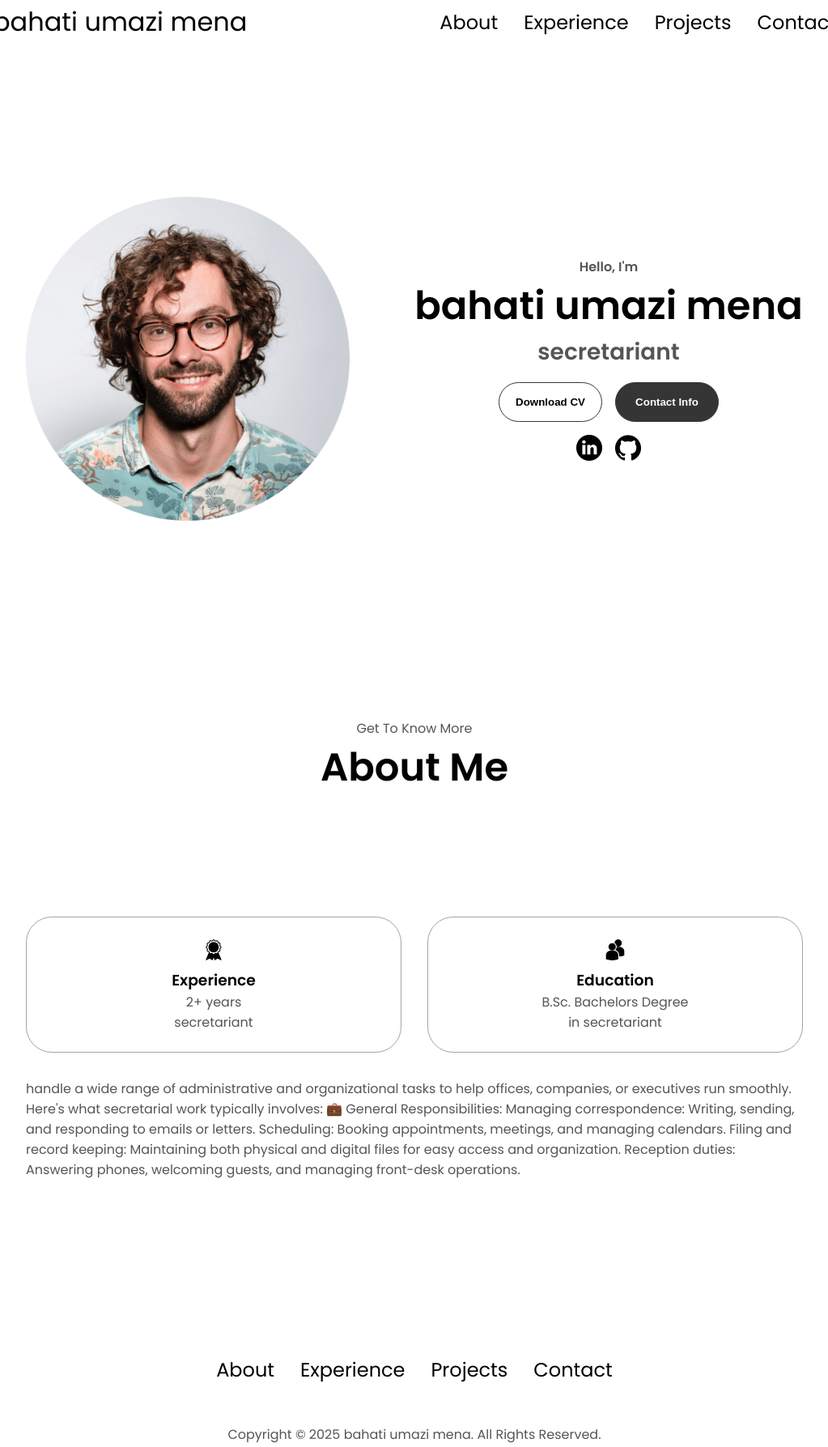
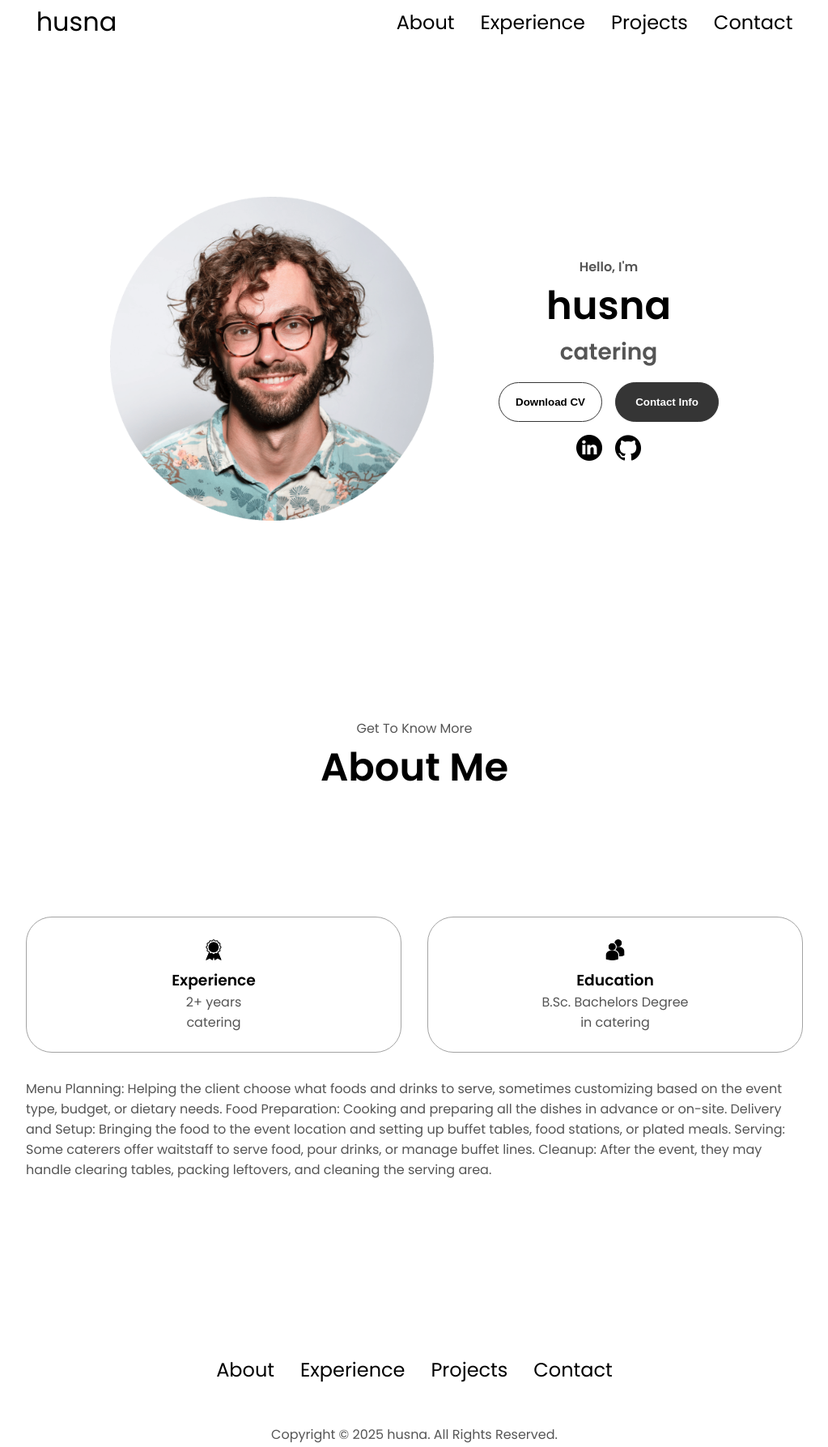
Before and after one commit to bahatiumazimena/husna, a plain HTML site: page index.html in a window 1280 px wide. Shown: the part 41-1828 px from the top of the page at 81% size, without its empty margins (128-1151 px from the left). Drawn offline with Linux system fonts and the light colour scheme.

Commit message:
Update index.html

```diff
--- a/index.html
+++ b/index.html
@@ -10,7 +10,7 @@
   </head>
   <body>
     <nav id="desktop-nav">
-      <div class="logo">bahati umazi mena</div>
+      <div class="logo">husna</div>
       <div>
         <ul class="nav-links">
           <li><a href="#about">About</a></li>
@@ -21,7 +21,7 @@
       </div>
     </nav>
     <nav id="hamburger-nav">
-      <div class="logo">John Doe</div>
+      <div class="logo">husna</div>
       <div class="hamburger-menu">
         <div class="hamburger-icon" onclick="toggleMenu()">
           <span></span>
@@ -42,8 +42,8 @@
       </div>
       <div class="section__text">
         <p class="section__text__p1">Hello, I'm</p>
-        <h1 class="title">bahati umazi mena</h1>
-        <p class="section__text__p2">secretariant</p>
+        <h1 class="title">husna</h1>
+        <p class="section__text__p2">catering</p>
         <div class="btn-container">
           <button
             class="btn btn-color-2"
@@ -85,7 +85,7 @@
                 class="icon"
               />
               <h3>Experience</h3>
-              <p>2+ years <br />secretariant</p>
+              <p>2+ years <br />catering</p>
             </div>
             <div class="details-container">
               <img
@@ -94,21 +94,29 @@
                 class="icon"
               />
               <h3>Education</h3>
-              <p>B.Sc. Bachelors Degree<br />in secretariant</p>
+              <p>B.Sc. Bachelors Degree<br />in catering</p>
             </div>
           </div>
           <div class="text-container">
             <p>
-              handle a wide range of administrative and organizational tasks to help offices, companies, or executives run smoothly. Here's what secretarial work typically involves:
 
-              💼 General Responsibilities:
-              Managing correspondence: Writing, sending, and responding to emails or letters.
+              Menu Planning: Helping the client choose what foods and drinks to serve, sometimes customizing based on the event type, budget, or dietary needs.
 
-              Scheduling: Booking appointments, meetings, and managing calendars.
+              Food Preparation: Cooking and preparing all the dishes in advance or on-site.
 
-              Filing and record keeping: Maintaining both physical and digital files for easy access and organization.
+              Delivery and Setup: Bringing the food to the event location and setting up buffet tables, food stations, or plated meals.
 
-              Reception duties: Answering phones, welcoming guests, and managing front-desk operations.
+              Serving: Some caterers offer waitstaff to serve food, pour drinks, or manage buffet lines.
+
+              Cleanup: After the event, they may handle clearing tables, packing leftovers, and cleaning the serving area.
+
+
+
+
+
+
+
+
 
 
 
@@ -138,7 +146,7 @@
           </ul>
         </div>
       </nav>
-      <p>Copyright &#169; 2025 bahati umazi mena. All Rights Reserved.</p>
+      <p>Copyright &#169; 2025 husna. All Rights Reserved.</p>
     </footer>
     <script src="script.js"></script>
   </body>
```
